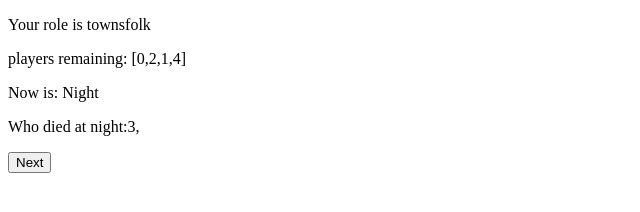
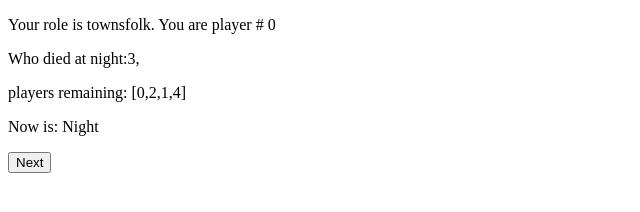
Before and after one commit to badaboot/tiny-projects, a plain HTML site: page solo-mafia/index.html in a window 1280 px wide. Both pictures are taken after a click on the button "Next". Shown: the whole page, without its empty margins (0-640 px from the left). Drawn offline with Linux system fonts and the light colour scheme.

Commit message:
interim commit

```diff
--- a/solo-mafia/index.html
+++ b/solo-mafia/index.html
@@ -11,13 +11,13 @@
     </style>
   </head>
   <body>
-    <p>Your role is townsfolk</p>
+    <p class="role">Your role is townsfolk. You are player #</p>
+    <div class="killed hide">Who died at night:</div>
 
     <div class="play">
       <p>players remaining: <span class="total">[0, 1, 2, 3, 4]</span></p>
       <p>Now is: <span class="dayTime">Day</span></p>
       <div class="kill hide">Who to kill: <input class="killInt" /></div>
-      <div class="killed hide">Who died at night:</div>
       <p><button class="next">Next</button></p>
     </div>
     <script src="./utils.js"></script>
--- a/solo-mafia/script.js
+++ b/solo-mafia/script.js
@@ -1,15 +1,14 @@
-let numAllCount = 5;
-let mafiaFolkCount = 2;
-let townFolkCount = numAllCount - mafiaFolkCount;
 // TODO: self can be townsfolk OR mafia
 const allFolk = [0, 1, 2, 3, 4];
 shuffleArray(allFolk);
 mafiaFolk = [allFolk.pop(), allFolk.pop()].sort((a, b) => a - b);
 const townsFolk = allFolk.sort((a, b) => a - b);
-
+let playerNumber = townsFolk[0];
 // TODO: self is a number, cannot pick self to be killed
 let isEnded = false;
 let isDaytime = true;
+const roleElems = document.getElementsByClassName("role");
+roleElems[0].textContent += " " + playerNumber;
 const totalElems = document.getElementsByClassName("total");
 const dayTimeElems = document.getElementsByClassName("dayTime");
 const killElems = document.getElementsByClassName("kill");
@@ -20,17 +19,14 @@ const showEnd = () => {
   const endElems = document.getElementsByClassName("end");
   endElems[0].classList.remove("hide");
   endElems[0].textContent =
+    // JSON.stringify(townsFolk) + JSON.stringify(mafiaFolk);
     townsFolk.length === 0 ? "Mafia won" : "Townsfolk won";
 
   const playElems = document.getElementsByClassName("play");
   playElems[0].classList.add("hide");
 };
 nextElems[0].addEventListener("click", () => {
-  if (
-    mafiaFolkCount === numAllCount ||
-    townFolkCount === numAllCount ||
-    (mafiaFolkCount === 0 && townFolkCount === 0)
-  ) {
+  if (mafiaFolk.length === 0 || townsFolk.length === 0) {
     showEnd();
   }
   let killIntElems = document.getElementsByClassName("killInt");
@@ -42,9 +38,7 @@ nextElems[0].addEventListener("click", () => {
       townFolkCount = townsFolk.length;
     } else {
       mafiaFolk.splice(mafiaFolk.indexOf(int), 1);
-      mafiaFolkCount = mafiaFolk.length;
     }
-    numAllCount -= 1;
 
     killIntElems[0].value = "";
   }
@@ -60,18 +54,16 @@ nextElems[0].addEventListener("click", () => {
   } else {
     // nighttime: randomly kill a townsperson
     killElems[0].classList.add("hide");
+    const killedInt = townsFolk.pop();
+    console.log("killed", killedInt);
+    townFolkCount = townsFolk.length;
+    killedElems[0].textContent += killedInt + ", ";
+    killedElems[0].classList.remove("hide");
     if (!townsFolk.length) {
       // game over
       showEnd();
     }
-    const killedInt = townsFolk.pop();
-    console.log("killed", killedInt);
-    townFolkCount = townsFolk.length;
-    killedElems[0].textContent += killedInt + ",";
-    killedElems[0].classList.remove("hide");
   }
-  // decrement the numAllCount
-  numAllCount = townFolkCount + mafiaFolkCount;
 
   totalElems[0].textContent = JSON.stringify([...townsFolk, ...mafiaFolk]);
 });
```
